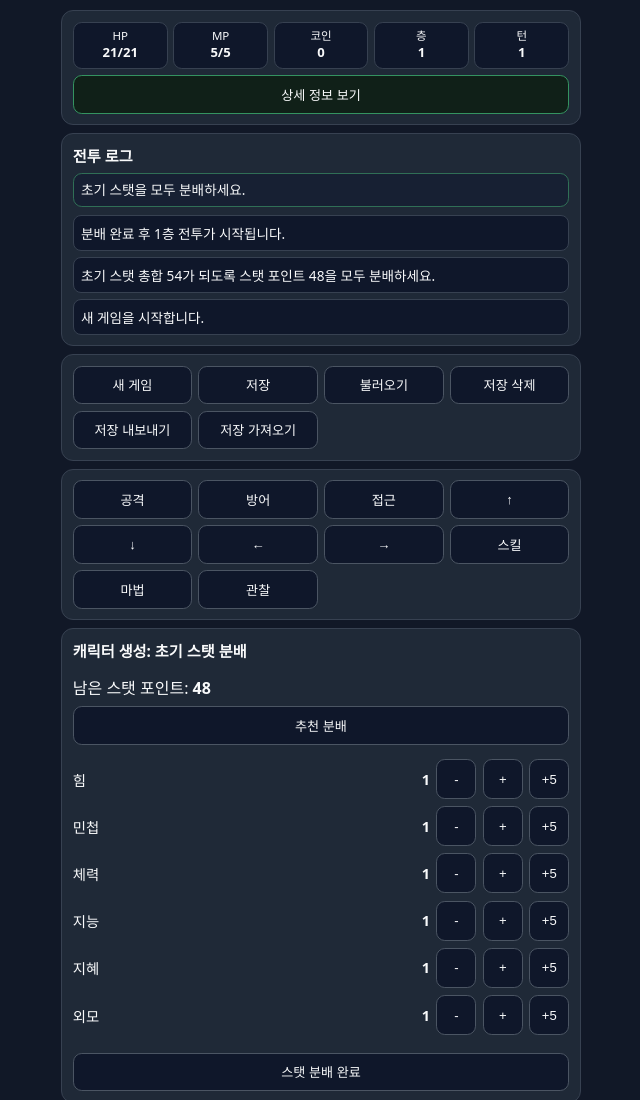
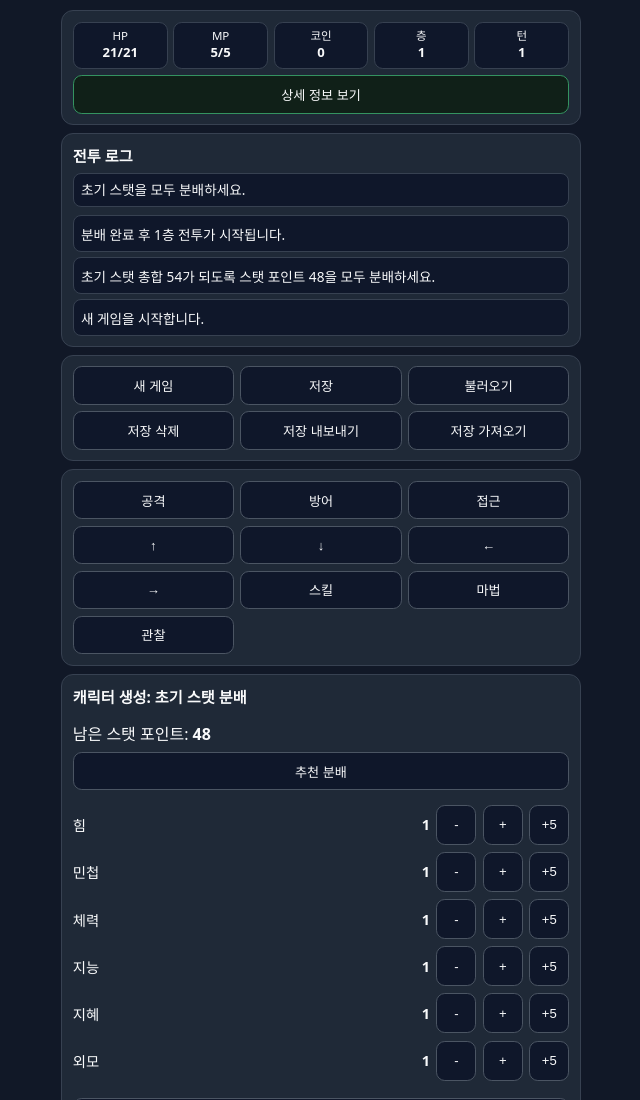
Before and after one commit to hanck0116/mantrpg-web-gm, a plain HTML site: page index.html in a window 1280 px wide. Shown: the top 1100 px of the page, without its empty margins (319-959 px from the left). Drawn offline with Linux system fonts and the light colour scheme.

Commit message:
Polish mobile status UI

```diff
--- a/app.js
+++ b/app.js
@@ -268,6 +268,7 @@ function toggleStatusDetail() {
   isStatusDetailOpen = !isStatusDetailOpen;
   statusDetailElement.hidden = !isStatusDetailOpen;
   toggleStatusDetailButton.textContent = isStatusDetailOpen ? '상세 정보 접기' : '상세 정보 보기';
+  toggleStatusDetailButton.setAttribute('aria-expanded', String(isStatusDetailOpen));
 }
 
 function updatePhaseGuide() {
@@ -282,6 +283,7 @@ function updatePhaseGuide() {
     NEXT_FLOOR_CONFIRM: '다음 층으로 진입할 수 있습니다.',
     GAME_OVER: '게임 오버입니다. 새 게임을 시작할 수 있습니다.',
   };
+  if (!phaseGuideElement) return;
   phaseGuideElement.textContent = guideMessages[gameState.phase] || '현재 단계를 확인하세요.';
 }
 
--- a/index.html
+++ b/index.html
@@ -21,7 +21,7 @@
           <p>턴 <strong id="game-turn">1</strong></p>
         </div>
 
-        <button type="button" id="toggle-status-detail-button">상세 정보 보기</button>
+        <button type="button" id="toggle-status-detail-button" aria-controls="status-detail" aria-expanded="false">상세 정보 보기</button>
 
         <div class="status-detail" id="status-detail" hidden>
           <p>레벨 <strong id="player-level">1</strong></p>
--- a/service-worker.js
+++ b/service-worker.js
@@ -1,4 +1,4 @@
-// 파일 수정 후 이 캐시 이름을 변경하면 서비스 워커가 최신 파일을 다시 캐시합니다.
+// 모바일 UI 정리 반영 시 이 캐시 이름을 변경하면 서비스 워커가 최신 파일을 다시 캐시합니다.
 const CACHE_NAME = 'mantrpg-web-gm-v4';
 const CACHE_FILES = [
   './',
--- a/style.css
+++ b/style.css
@@ -82,7 +82,7 @@ body {
 
 #toggle-status-detail-button {
   width: 100%;
-  min-height: 2.15rem;
+  min-height: 2.2rem;
   border-color: color-mix(in srgb, var(--accent) 55%, #4b5563);
   background: #102018;
 }
@@ -98,7 +98,7 @@ body {
   background: var(--panel);
   border: 1px solid var(--line);
   border-radius: 0.75rem;
-  padding: 0.55rem;
+  padding: 0.6rem;
   font-size: 0.82rem;
 }
 
@@ -125,11 +125,11 @@ body {
 }
 
 .phase-guide {
-  margin: 0 0 0.45rem;
+  margin: 0 0 0.5rem;
   padding: 0.45rem;
-  background: var(--panel-soft);
-  border: 1px solid color-mix(in srgb, var(--accent) 35%, var(--line));
-  border-radius: 0.55rem;
+  background: #0f172a;
+  border: 1px solid var(--line);
+  border-radius: 0.5rem;
   font-size: 0.85rem;
   line-height: 1.35;
 }
@@ -157,11 +157,18 @@ body {
 }
 
 .manage-panel {
-  grid-template-columns: repeat(auto-fit, minmax(6.5rem, 1fr));
+  grid-template-columns: repeat(2, minmax(0, 1fr));
 }
 
 .action-panel {
-  grid-template-columns: repeat(auto-fit, minmax(6.2rem, 1fr));
+  grid-template-columns: repeat(2, minmax(0, 1fr));
+}
+
+@media (min-width: 420px) {
+  .manage-panel,
+  .action-panel {
+    grid-template-columns: repeat(3, minmax(0, 1fr));
+  }
 }
 
 .reward-panel,
```
Also changed, not shown: ROADMAP.md (+1 -0 lines), README.md.
